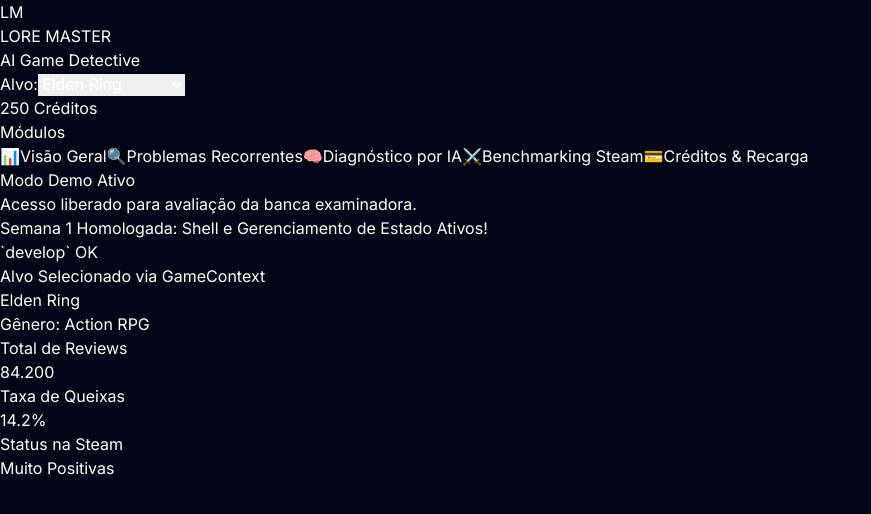
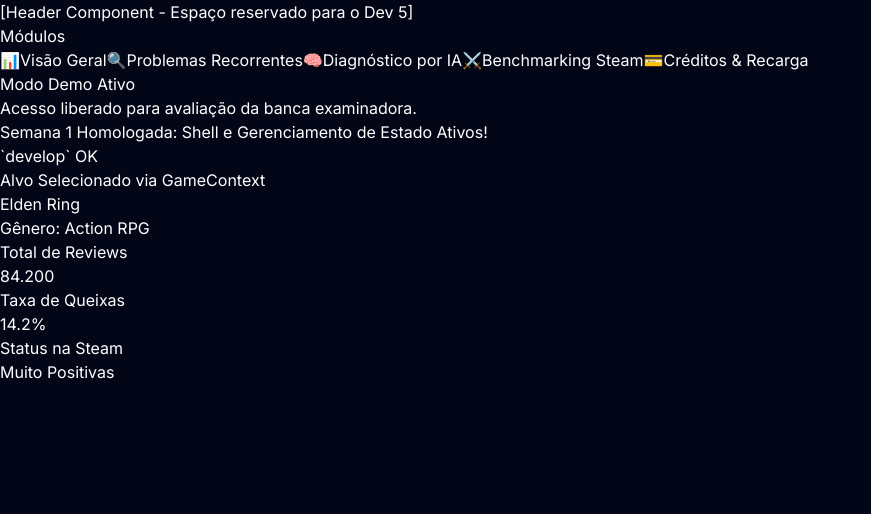
Before and after one commit to joaovveloso/lore-master, a Next.js app: page / in a window 1280 px wide. Shown: the top 514 px of the page, without its empty margins (0-871 px from the left). Built offline with nearby package versions, Linux system fonts and the light colour scheme.

Commit message:
setup: skeleton Header (Dev 5)
Removed game selection and credits display from Header component. Added placeholder text for future development.

```diff
--- a/src/components/Header.tsx
+++ b/src/components/Header.tsx
@@ -1,50 +1,14 @@
 "use client";
 
-import { useGame } from "@/context/GameContext";
+// ==========================================
+// RESERVADO PARA O DEV 5
+// Cole o seu código do Header nesta função abaixo
+// ==========================================
 
 export function Header() {
-  const { selectedGame, setSelectedGame, games, credits } = useGame();
-
   return (
-    <header className="w-full bg-slate-900/90 border-b border-rose-950/40 backdrop-blur px-6 py-4 flex items-center justify-between sticky top-0 z-50">
-      {/* Brand & Logo */}
-      <div className="flex items-center gap-3">
-        <div className="w-9 h-9 rounded-xl bg-gradient-to-br from-rose-600 to-rose-900 flex items-center justify-center font-bold text-white shadow-lg shadow-rose-950/50">
-          LM
-        </div>
-        <div>
-          <h1 className="text-lg font-bold text-white leading-none">LORE MASTER</h1>
-          <span className="text-[10px] font-mono text-rose-400 tracking-wider uppercase">AI Game Detective</span>
-        </div>
-      </div>
-
-      {/* Seletor dos 3 Jogos + Créditos */}
-      <div className="flex items-center gap-4">
-        {/* Dropdown de Seleção do Jogo */}
-        <div className="flex items-center gap-2 bg-slate-950 border border-slate-800 rounded-lg px-3 py-1.5">
-          <span className="text-xs text-slate-400 font-medium">Alvo:</span>
-          <select
-            value={selectedGame.id}
-            onChange={(e) => {
-              const game = games.find((g) => g.id === e.target.value);
-              if (game) setSelectedGame(game);
-            }}
-            className="bg-transparent text-sm font-semibold text-rose-300 focus:outline-none cursor-pointer"
-          >
-            {games.map((game) => (
-              <option key={game.id} value={game.id} className="bg-slate-900 text-white">
-                {game.name}
-              </option>
-            ))}
-          </select>
-        </div>
-
-        {/* Badge de Créditos Fictícios */}
-        <div className="flex items-center gap-2 bg-rose-950/50 border border-rose-800/60 text-rose-200 px-3 py-1.5 rounded-lg text-xs font-semibold">
-          <span className="w-2 h-2 rounded-full bg-rose-500 animate-pulse" />
-          <span>{credits} Créditos</span>
-        </div>
-      </div>
+    <header className="w-full p-4 bg-slate-900 border-b border-slate-800 text-white">
+      <p className="text-xs font-mono text-slate-400">[Header Component - Espaço reservado para o Dev 5]</p>
     </header>
   );
 }
```
